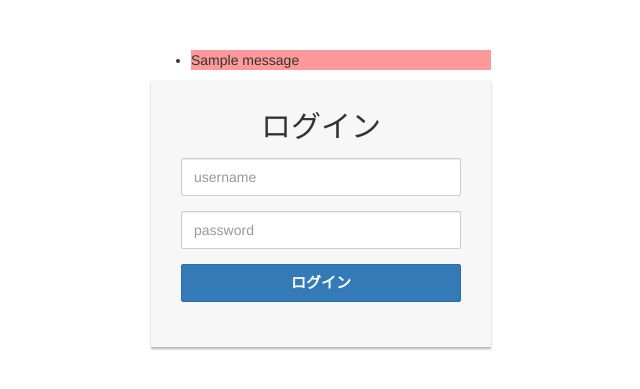
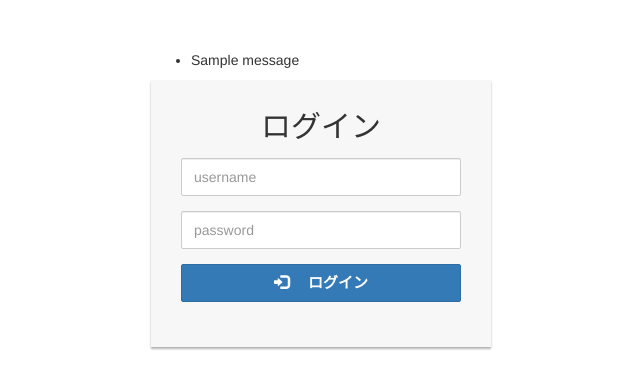
Before and after one commit to izumimatsuo/file-operater, a Flask app: page /login in a window 1280 px wide. Shown: the part 52-441 px from the top of the page, without its empty margins (319-959 px from the left). Run offline with Flask 2, Linux system fonts and the light colour scheme; one stand-in notice (Sample message) is shown; some libraries are stand-ins or nearby versions.

Commit message:
change log-in message and icon

```diff
--- a/app.py
+++ b/app.py
@@ -18,6 +18,7 @@ app.config['MAX_CONTENT_LENGTH'] = 5 * 1024 * 1024
 login_manager = LoginManager()
 login_manager.init_app(app)
 login_manager.login_view = "login"
+login_manager.login_message = "このサイトを利用するにはログインしてください"
 
 ALLOWED_EXTENSIONS = set(['txt', 'zip', 'xls', 'xlsx'])
 IGNORED_FILES = set(['.gitignore'])
@@ -109,7 +110,7 @@ def login():
             login_user(users.get(user_check[request.form["username"]]["id"]))
             return redirect(request.args.get("next") or url_for("index"))
         else:
-            flash("正しい情報を入力して下さい", "error")
+            flash("ログインするには正しい情報を入力して下さい", "error")
             return redirect(url_for("login"))
 
     if request.method == 'GET':
--- a/templates/login.html
+++ b/templates/login.html
@@ -25,15 +25,15 @@
       font-weight: bold;
     }
     .error {
-      background: #FF9999;
+      color: #FF9999;
     }
 </style>
 <div class="login-form">
-    {% with errors = get_flashed_messages(category_filter=["error"]) %}
-      {% if errors %}
+    {% with messages = get_flashed_messages(with_categories=true) %}
+      {% if messages %}
         <ul class=flashes>
-        {% for message in errors %}
-          <li class="error">{{ message }}</li>
+        {% for category, message in messages %}
+        <li class="{{ category }}">{{ message }}</li>
         {% endfor %}
         </ul>
       {% endif %}
@@ -47,7 +47,10 @@
             <input type="password" class="form-control" placeholder="password" required="required" name="password">
         </div>
         <div class="form-group">
-            <button type="submit" class="btn btn-primary btn-block">ログイン</button>
+            <button type="submit" class="btn btn-primary btn-block">
+              <i class="glyphicon glyphicon-log-in"></i>
+              <span>　ログイン</span>
+            </button>
         </div>
     </form>
 </div>
```
